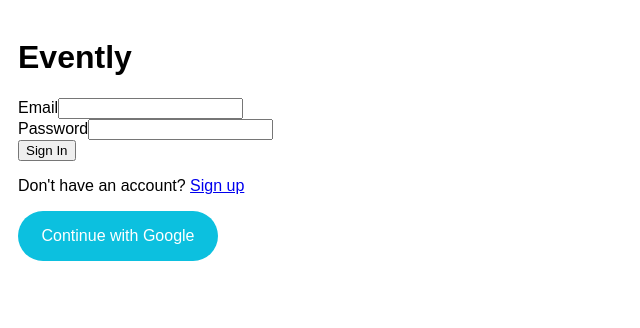
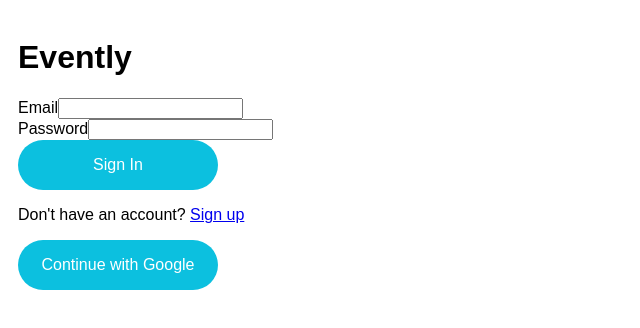
Before and after one commit to amyf211/Evently, a React (Vite) app in the folder frontend/: page / in a window 1280 px wide. Shown: the top 328 px of the page, without its empty margins (0-640 px from the left). Built offline with nearby package versions, Linux system fonts and the light colour scheme; no server answers.

Commit message:
updated styling and readme

```diff
--- a/frontend/src/App.css
+++ b/frontend/src/App.css
@@ -66,7 +66,7 @@ ul {
   text-align: center;
 }
 
-.google-button {
+.login-button {
   width: 200px;
   height: 50px;
   background-color: #0cc0df;
--- a/frontend/src/components/Account.jsx
+++ b/frontend/src/components/Account.jsx
@@ -15,7 +15,7 @@ function Account() {
         <>
             <h2>Account</h2>
             <p>You are currently logged in as {currentUser.email}</p>
-            <button onClick={handleLogout}>Logout</button>
+            <button className="login-button" onClick={handleLogout}>Logout</button>
         </>
     );
 }
--- a/frontend/src/components/Login.jsx
+++ b/frontend/src/components/Login.jsx
@@ -66,6 +66,7 @@ const Login = () => {
                         </div>
                         {errorMessage && <span>{errorMessage}</span>}
                         <button
+                            className="login-button"
                             type="submit"
                             disabled={isSigningIn}
                         >
@@ -74,7 +75,7 @@ const Login = () => {
                     </form>
                     <p>Don't have an account? <Link to={'/register'}>Sign up</Link></p>
                     <button
-                        className="google-button"
+                        className="login-button"
                         disabled={isSigningIn}
                         onClick={onGoogleSignIn}
                     >
```
Also changed, not shown: 1 other file (tests, documents, lock files or other folders).
